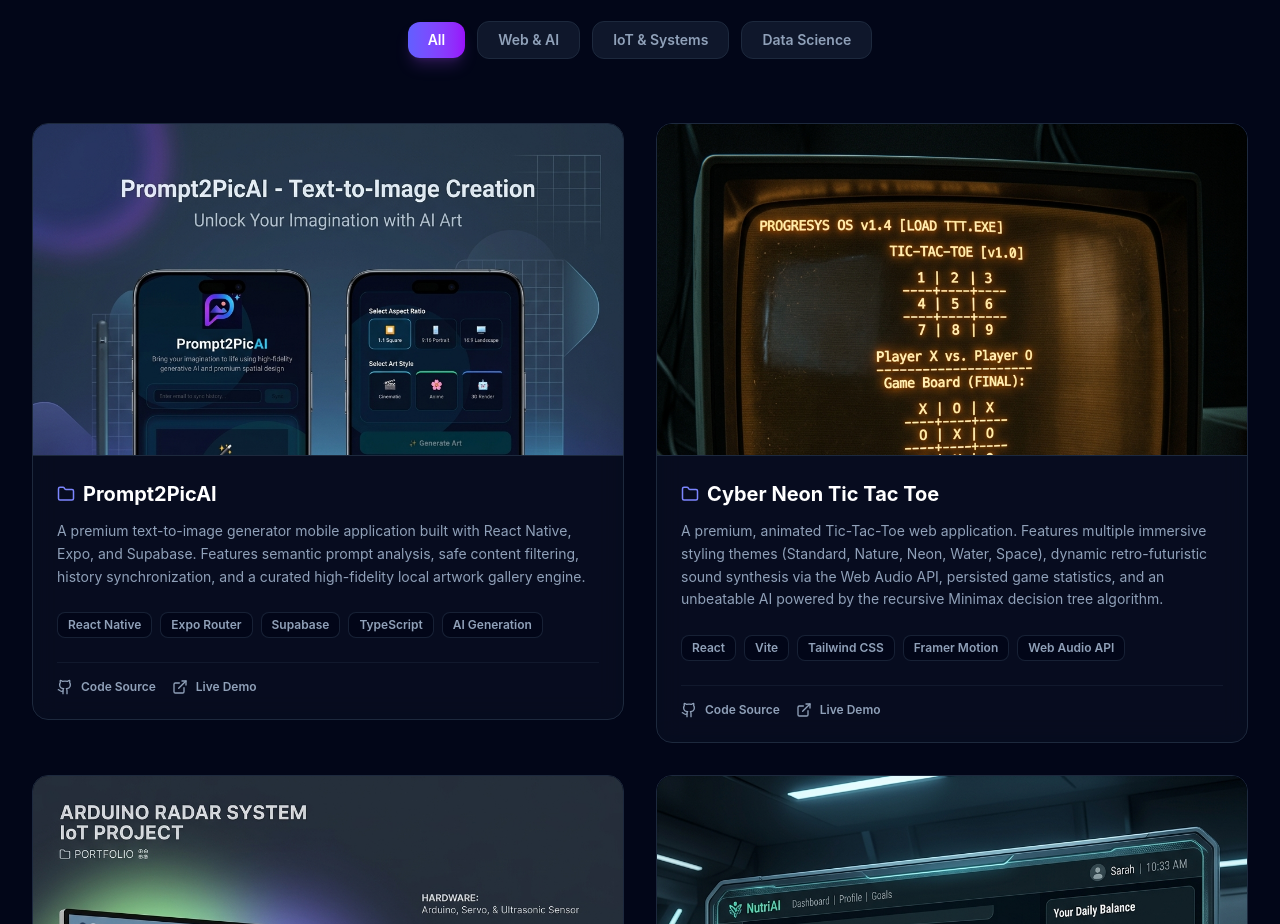
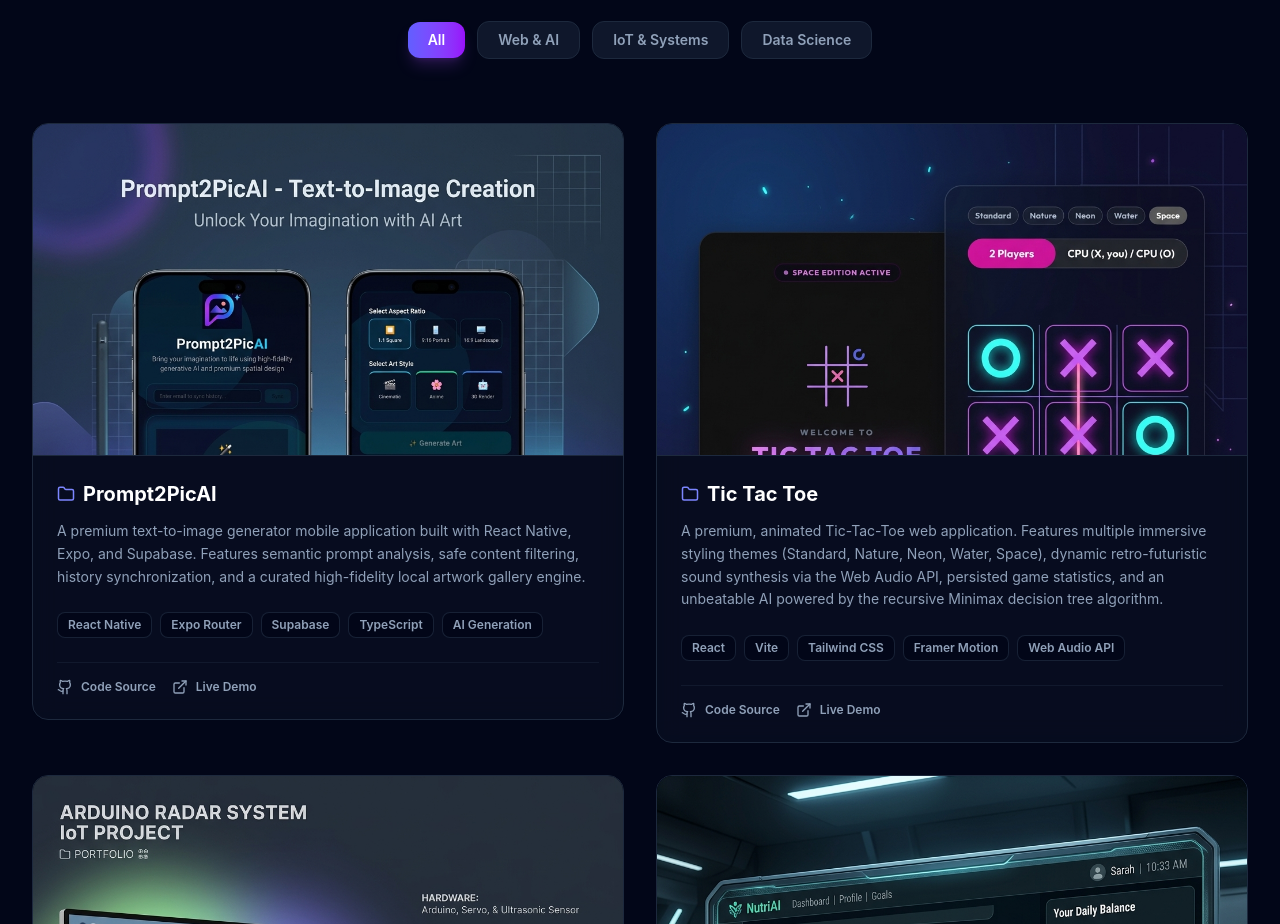
Before and after one commit to Arankan05/portfolio, a React app: page / in a window 1280 px wide. Shown: the part 3420-4344 px from the top of the page. Built offline with nearby package versions, Linux system fonts and the light colour scheme; the HTML template or start-up script is replaced by a standard one.

Commit message:
Update Tic-Tac-Toe project image to generated showcase collage

```diff
--- a/src/components/Projects.jsx
+++ b/src/components/Projects.jsx
@@ -19,9 +19,9 @@
       demo: 'https://github.com/Arankan05/Prompt2PicAI.git',
     },
     {
-      title: 'Cyber Neon Tic Tac Toe',
+      title: 'Tic Tac Toe',
       category: 'Web & AI',
-      image: '/tictactoe.png',
+      image: '/tictactoe_showcase.png',
       description: 'A premium, animated Tic-Tac-Toe web application. Features multiple immersive styling themes (Standard, Nature, Neon, Water, Space), dynamic retro-futuristic sound synthesis via the Web Audio API, persisted game statistics, and an unbeatable AI powered by the recursive Minimax decision tree algorithm.',
       tech: ['React', 'Vite', 'Tailwind CSS', 'Framer Motion', 'Web Audio API'],
       github: 'https://github.com/Arankan05/Tic-Tac-Toe.git',
@@ -79,11 +79,10 @@
             <button
               key={category}
               onClick={() => setActiveFilter(category)}
-              className={`px-5 py-2 text-sm font-semibold rounded-xl transition-all duration-300 ${
-                activeFilter === category
+              className={`px-5 py-2 text-sm font-semibold rounded-xl transition-all duration-300 ${activeFilter === category
                   ? 'bg-gradient-to-r from-indigo-500 to-purple-600 text-white shadow-lg shadow-purple-500/20'
                   : 'bg-slate-900 text-slate-400 border border-slate-800 hover:text-white hover:border-slate-700'
-              }`}
+                }`}
             >
               {category}
             </button>
```
Also changed, not shown: public/tictactoe_showcase.png (added).
